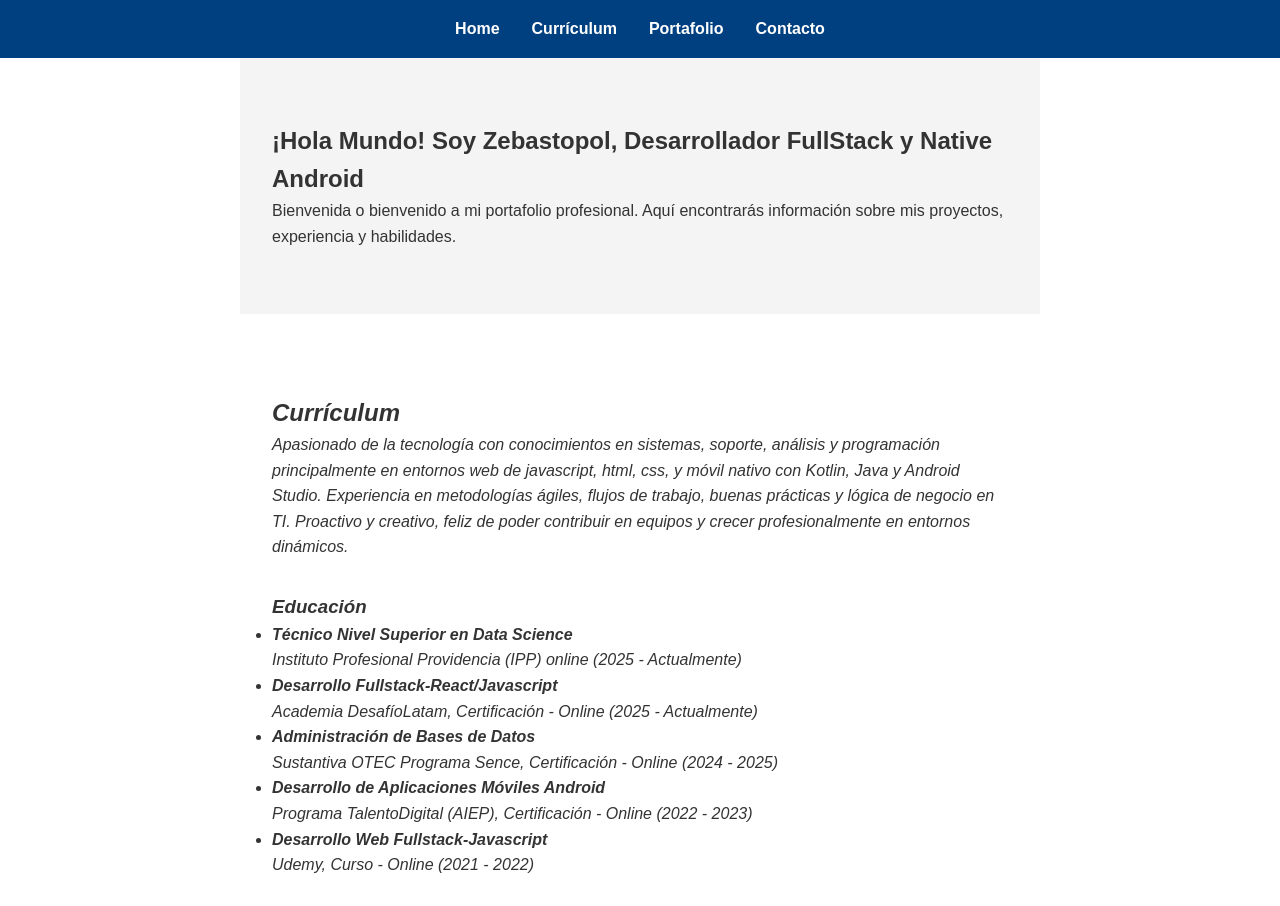
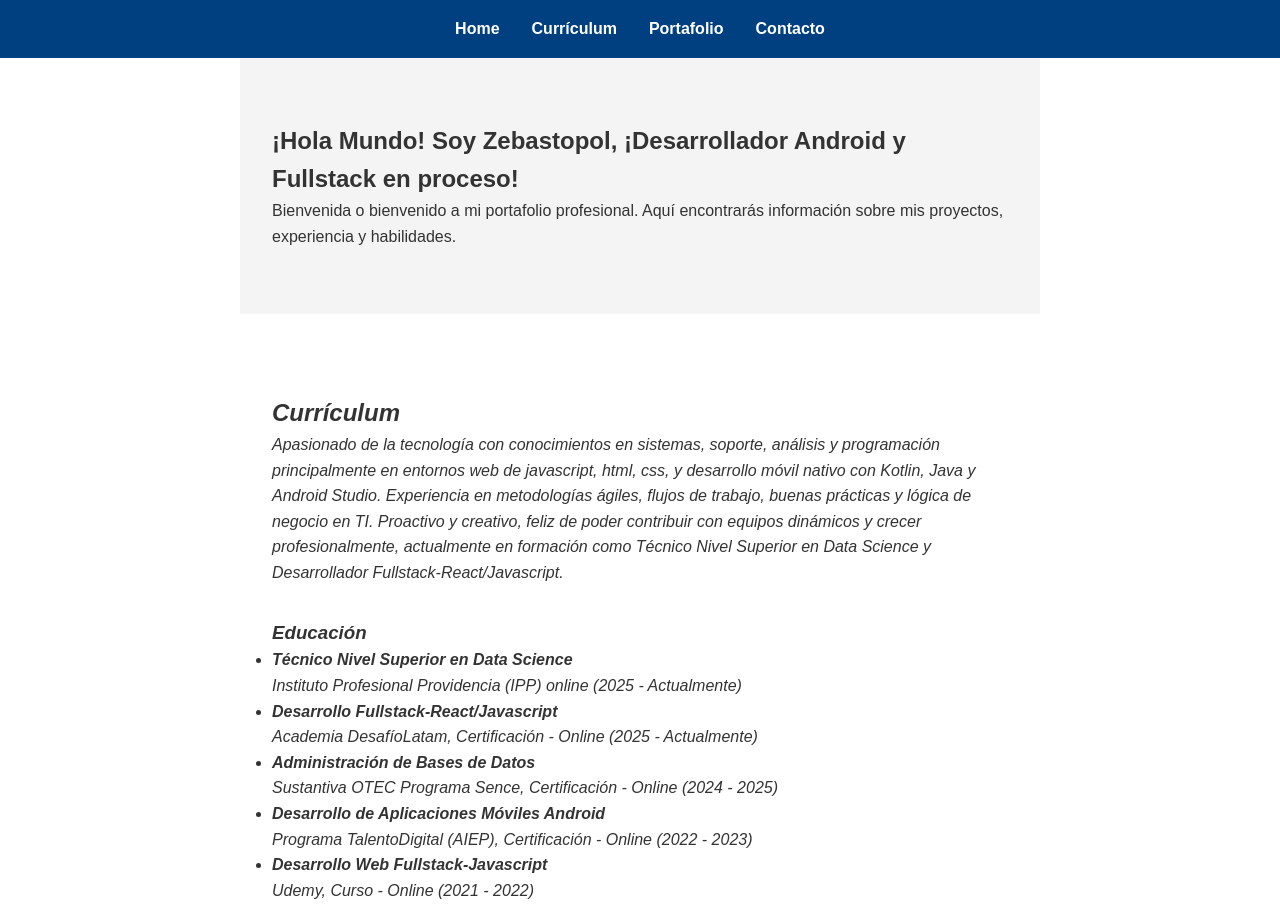
Before and after one commit to BrianAdamo/zebastopol.github.io, a plain HTML site: page index.html in a window 1280 px wide. Shown: the top 906 px of the page. Drawn offline with Linux system fonts and the light colour scheme.

Commit message:
up de los forks

```diff
--- a/index.html
+++ b/index.html
@@ -19,7 +19,7 @@
 
   <!-- Home -->
   <section id="home" class="section">
-    <h1>¡Hola Mundo! Soy Zebastopol, Desarrollador FullStack y Native Android</h1>
+    <h1>¡Hola Mundo! Soy Zebastopol, ¡Desarrollador Android y Fullstack en proceso!</h1>
     <p>Bienvenida o bienvenido a mi portafolio profesional.
        Aquí encontrarás información sobre mis proyectos,
        experiencia y habilidades.</p>
@@ -30,9 +30,10 @@
     <div class="section-block">
       <h2>Currículum</h2>
       <p>Apasionado de la tecnología con conocimientos en sistemas, soporte, análisis y programación
-        principalmente en entornos web de javascript, html, css, y móvil nativo con Kotlin, Java y Android Studio.
+        principalmente en entornos web de javascript, html, css, y desarrollo móvil nativo con Kotlin, Java y Android Studio.
         Experiencia en metodologías ágiles, flujos de trabajo, buenas prácticas y lógica de negocio en TI.
-        Proactivo y creativo, feliz de poder contribuir en equipos y crecer profesionalmente en entornos dinámicos.
+        Proactivo y creativo, feliz de poder contribuir con equipos dinámicos y crecer profesionalmente, actualmente
+        en formación como Técnico Nivel Superior en Data Science y Desarrollador Fullstack-React/Javascript.</p>
     </p>
     </div>
    <div class="section-block">
```
Also changed, not shown: assets/img/commit1.png (added), assets/img/commit2.png (added).
